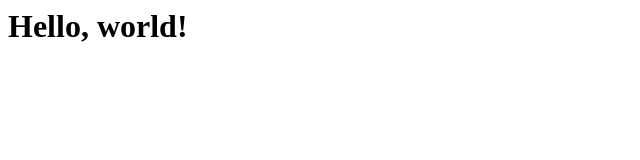
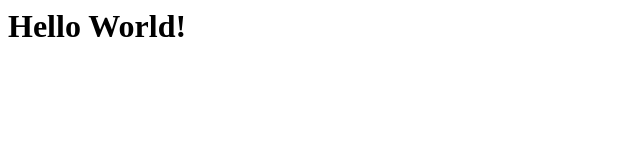
Before and after one commit to foxt/push-notify-fn, a website: page public/index.html in a window 1280 px wide. Shown: the full height of the page, 0-640 px from the left. Drawn offline with nearby package versions, Linux system fonts and the light colour scheme.

Commit message:
react but i'm not setting up a bundler for this

```diff
--- a/public/index.html
+++ b/public/index.html
@@ -1 +1,13 @@
-<h1>Hello, world!</h1>
+<script type="module">
+  import { h, render } from 'https://esm.sh/preact';
+  import htm from 'https://esm.sh/htm';
+
+  // Initialize htm with Preact
+  const html = htm.bind(h);
+
+  function App (props) {
+    return html`<h1>Hello ${props.name}!</h1>`;
+  }
+
+  render(html`<${App} name="World" />`, document.body);
+</script>
```
